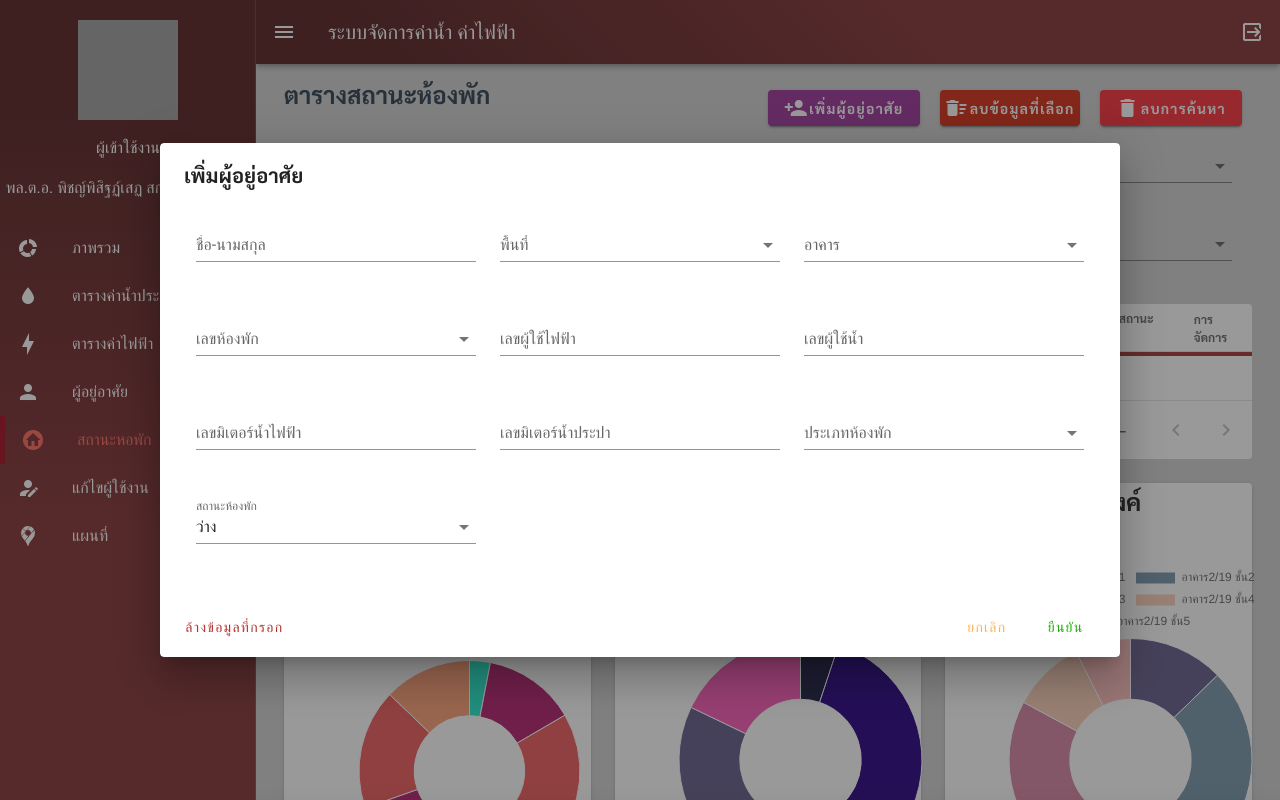
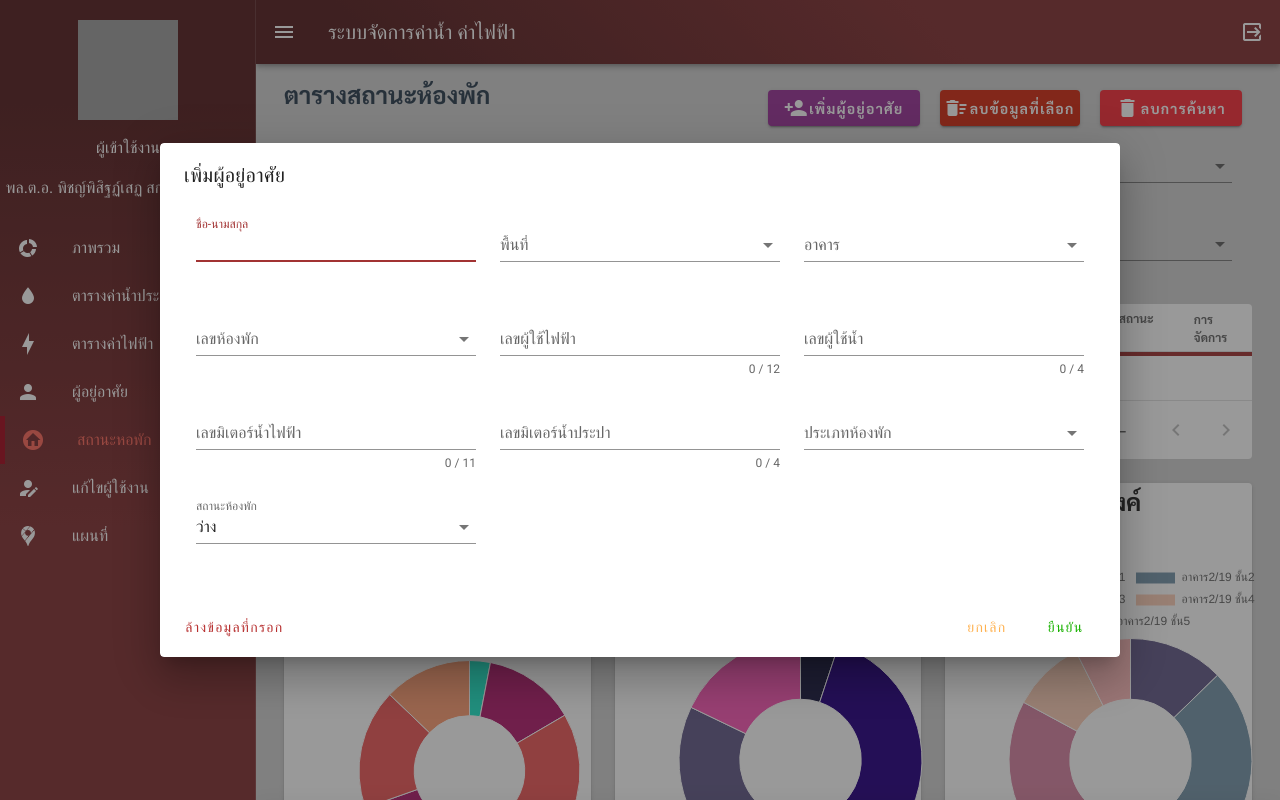
Before and after one commit to eznos/BMS-Back-Office-UI, a Vue app: page /building in a window 1280 px wide. Both pictures are taken after a click on the button "เพิ่มผู้อยู่อาศัย". Shown: the top 800 px of the page. Built offline with nearby package versions, Linux system fonts and the light colour scheme; grey boxes are pictures that could not be loaded.

Commit message:
- feat(✨): create validate form in building and map page

```diff
--- a/src/views/map/Map.vue
+++ b/src/views/map/Map.vue
@@ -27,6 +27,7 @@
                         v-model="latitude"
                         append-icon="mdi-latitude"
                         label="ละติจูด"
+                        required
                         :rules="[rules.latitudeRules.regex]"
                         clearable
                       >
@@ -37,14 +38,17 @@
                         v-model="longitude"
                         append-icon="mdi-longitude"
                         label="ลองติจูด"
+                        required
                         :rules="[rules.longitudeRules.regex]"
                         clearable
                       ></v-text-field>
                     </v-col>
                     <v-col>
                       <v-text-field
+                        required
                         append-icon="mdi-map-legend"
                         label="ชื่อเขต"
+                        :rules="rules.name"
                       >
                       </v-text-field>
                     </v-col>
@@ -54,7 +58,7 @@
               <v-divider></v-divider>
               <v-card-actions>
                 <v-spacer></v-spacer>
-                <v-btn color="primary" text @click="dialog = false">
+                <v-btn color="primary" :disabled="!valid" text @click="dialog = false">
                   ยืนยันการเพิ่มพื้นที่เขต
                 </v-btn>
               </v-card-actions>
@@ -74,7 +78,7 @@
         <GmapMap
           class="map-responsive"
           :zoom="15"
-          map-type-id="hybrid"
+          map-type-id="roadmap"
           settilt:45.
           :center="{ lat: 14.9799, lng: 102.097771 }"
         >
@@ -125,6 +129,9 @@ export default {
             /^(\+|-)?(?:180(?:(?:\.0{1,6})?)|(?:[0-9]|[1-9][0-9]|1[0-7][0-9])(?:(?:\.[0-9]{1,6})?))$/.test(
               v
             ) || "ลองจิจูดไม่ถูกต้อง",
+        },
+        name: {
+          required: (v) => !!v || "กรุณาใส่ชื่อเขต",
         },
       },
     };
--- a/src/views/table/Building.vue
+++ b/src/views/table/Building.vue
@@ -1,8 +1,9 @@
 <template>
   <v-app id="app">
-    <!-- title and bottom -->
+    <!-- title and buttom -->
     <div class="pa-3 content background-main">
       <v-row justify="space-between" class="px-3">
+        <!-- title -->
         <div class="mb-4">
           <v-row style="align-items: center">
             <div class="ml-3 mt-2">
@@ -26,9 +27,7 @@
             </template>
             <v-card>
               <v-card-title>
-                <div class="myFont">
-                  <span>{{ formTitle }}</span>
-                </div>
+                <span>{{ formTitle }}</span>
               </v-card-title>
               <v-card-text>
                 <v-container>
@@ -39,6 +38,9 @@
                         <v-text-field
                           v-model="editedItem.name"
                           label="ชื่อ-นามสกุล"
+                          required
+                          :rules="rules.nameRules"
+                          autofocus
                         ></v-text-field>
                       </v-col>
                       <!-- zone -->
@@ -48,6 +50,8 @@
                           :items="zones"
                           label="พื้นที่"
                           clearable
+                          required
+                          :rules="rules.zonesBuildingsRoom"
                         >
                         </v-autocomplete>
                       </v-col>
@@ -58,6 +62,8 @@
                           :items="buildings"
                           label="อาคาร"
                           clearable
+                          required
+                          :rules="rules.zonesBuildingsRoom"
                         >
                         </v-autocomplete>
                       </v-col>
@@ -68,6 +74,8 @@
                           label="เลขห้องพัก"
                           :items="rooms"
                           clearable
+                          required
+                          :rules="rules.zonesBuildingsRoom"
                         >
                         </v-autocomplete>
                       </v-col>
@@ -78,6 +86,9 @@
                           label="เลขผู้ใช้ไฟฟ้า"
                           @keypress="isNumber($event)"
                           clearable
+                          required
+                          counter="12"
+                          :rules="rules.electricNumber"
                         ></v-text-field>
                       </v-col>
                       <!-- water_no -->
@@ -87,6 +98,9 @@
                           label="เลขผู้ใช้น้ำ"
                           @keypress="isNumber($event)"
                           clearable
+                          required
+                          counter="4"
+                          :rules="rules.waterNumber"
                         ></v-text-field>
                       </v-col>
                       <!-- electric_meter_no -->
@@ -96,6 +110,9 @@
                           label="เลขมิเตอร์น้ำไฟฟ้า"
                           @keypress="isNumber($event)"
                           clearable
+                          required
+                          counter="11"
+                          :rules="rules.electricMeterNumber"
                         ></v-text-field>
                       </v-col>
                       <!-- water_meter_no -->
@@ -105,6 +122,9 @@
                           label="เลขมิเตอร์น้ำประปา"
                           @keypress="isNumber($event)"
                           clearable
+                          required
+                          counter="4"
+                          :rules="rules.waterNumber"
                         ></v-text-field>
                       </v-col>
                       <!-- type -->
@@ -114,6 +134,8 @@
                           :items="types"
                           label="ประเภทห้องพัก"
                           clearable
+                          required
+                          :rules="rules.zonesBuildingsRoom"
                         >
                         </v-select>
                       </v-col>
@@ -124,9 +146,12 @@
                           :items="status"
                           label="สถานะห้องพัก"
                           clearable
+                          required
+                          :rules="rules.zonesBuildingsRoom"
                         >
                         </v-select>
                       </v-col>
+
                     </v-row>
                   </v-form>
                 </v-container>
@@ -219,7 +244,6 @@
           :items="zones"
         >
         </v-select>
-
         <!-- search by building -->
         <v-select
           v-model="buildFilterValue"
@@ -231,7 +255,6 @@
           :items="buildings"
         >
         </v-select>
-
         <!-- search by status -->
         <v-select
           v-model="statusFilterValue"
@@ -259,6 +282,11 @@
             loading-text="กำลังโหลด... โปรดรอสักครู่"
             show-select
           >
+            <template v-slot:item.status="{ item }">
+              <v-chip :color="getColor(item.status)" dark>
+                {{ item.status }}
+              </v-chip>
+            </template>
             <template v-slot:top>
               <!-- v-container, v-col and v-row are just for decoration purposes. -->
             </template>
@@ -594,6 +622,25 @@ export default {
       water_meter_no: "",
       status: "ว่าง",
     },
+    rules: {
+      nameRules: [
+        (v) => !!v || "กรุณากรอกข้อมูล",
+        (v) => (v && v.length >= 2) || "กรอกชื่อให้มากกว่า 2 ตัวอักษร",
+      ],
+      zonesBuildingsRoom: [(v) => !!v || "กรุณากรอกข้อมูล"],
+      waterNumber: [
+        (v) => !!v || "กรุณากรอกข้อมูล",
+        (v) => (v && v.length == 4) || "กรอกชื่อให้มากกว่า 2 ตัวอักษร",
+      ],
+      electricNumber: [
+        (v) => !!v || "กรุณากรอกข้อมูล",
+        (v) => (v && v.length == 12) || "กรอกเลขผู้ใช้ไฟฟ้าไม่ครบ 12 ตัว",
+      ],
+      electricMeterNumber: [
+        (v) => !!v || "กรุณากรอกข้อมูล",
+        (v) => (v && v.length == 11) || "กรอกเลขมิเตอร์ไฟฟ้าไม่ครบ 11 ตัว",
+      ],
+    },
   }),
   computed: {
     formTitle() {
@@ -792,16 +839,19 @@ export default {
       (this.editedItem.name = null),
         (this.editedItem.electric_no = null),
         (this.editedItem.water_no = null),
-        (this.editedItem.zone = null),
-        (this.editedItem.building = null),
-        (this.editedItem.room = null),
+        (this.editedItem.zone = ""),
+        (this.editedItem.building = ""),
+        (this.editedItem.room = ""),
         (this.editedItem.electric_meter_no = null),
         (this.editedItem.water_meter_no = null),
         (this.editedItem.type = null),
         (this.editedItem.status = null);
-      // this.name = ""
     },
-    // validate form
+    // color of status
+    getColor(status) {
+      if (status == "ไม่ว่าง") return "red";
+      else return "agree";
+    },
   },
 };
 </script>
@@ -832,15 +882,12 @@ export default {
   width: 100%;
   margin: 20px auto;
 }
-
 .mx-auto {
   font-size: 30px;
 }
-
 .header-blue .v-data-table-header {
   background-color: #466bb2 !important;
 }
-
 .filter {
   padding: 10px;
   margin-left: 10px;
@@ -849,7 +896,6 @@ export default {
 .button-filter {
   margin: 10px;
 }
-
 .backgroundchart {
   background-image: linear-gradient(135deg, #ed6ea0 20%, #ec8c69 90%);
 }
```
